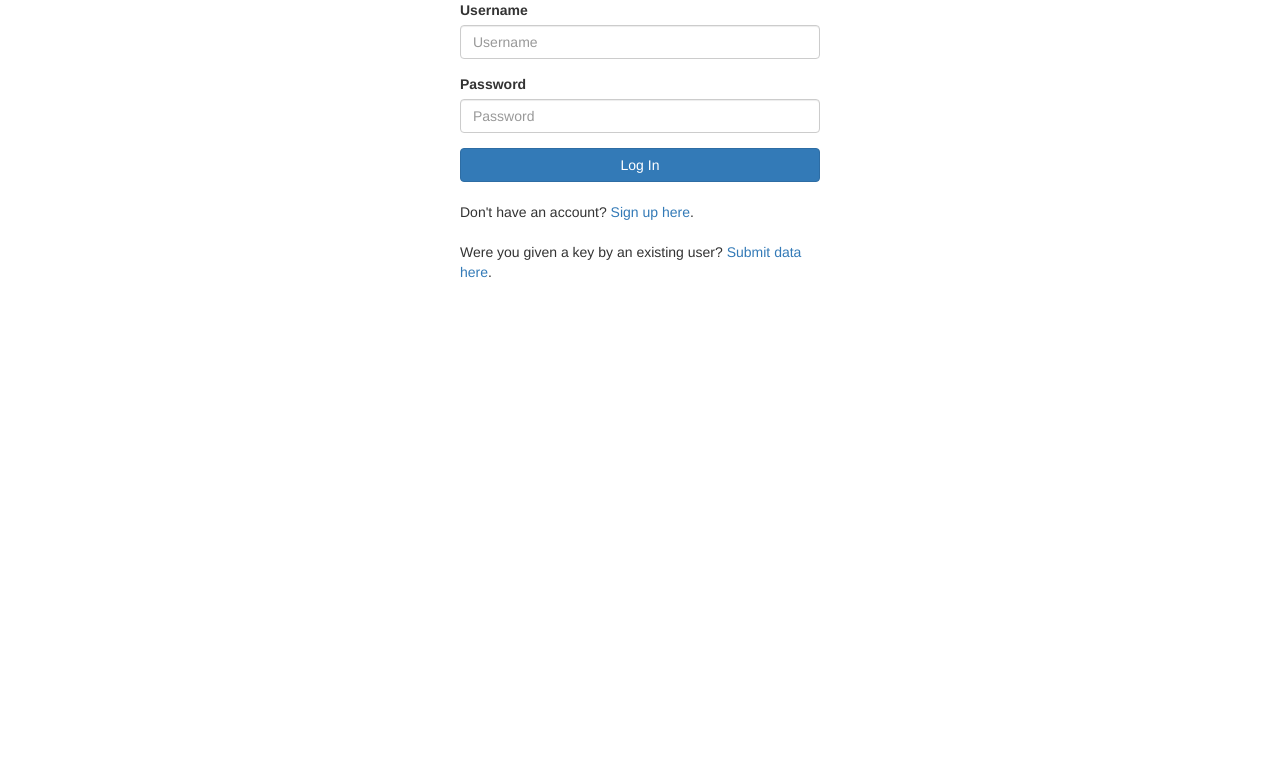
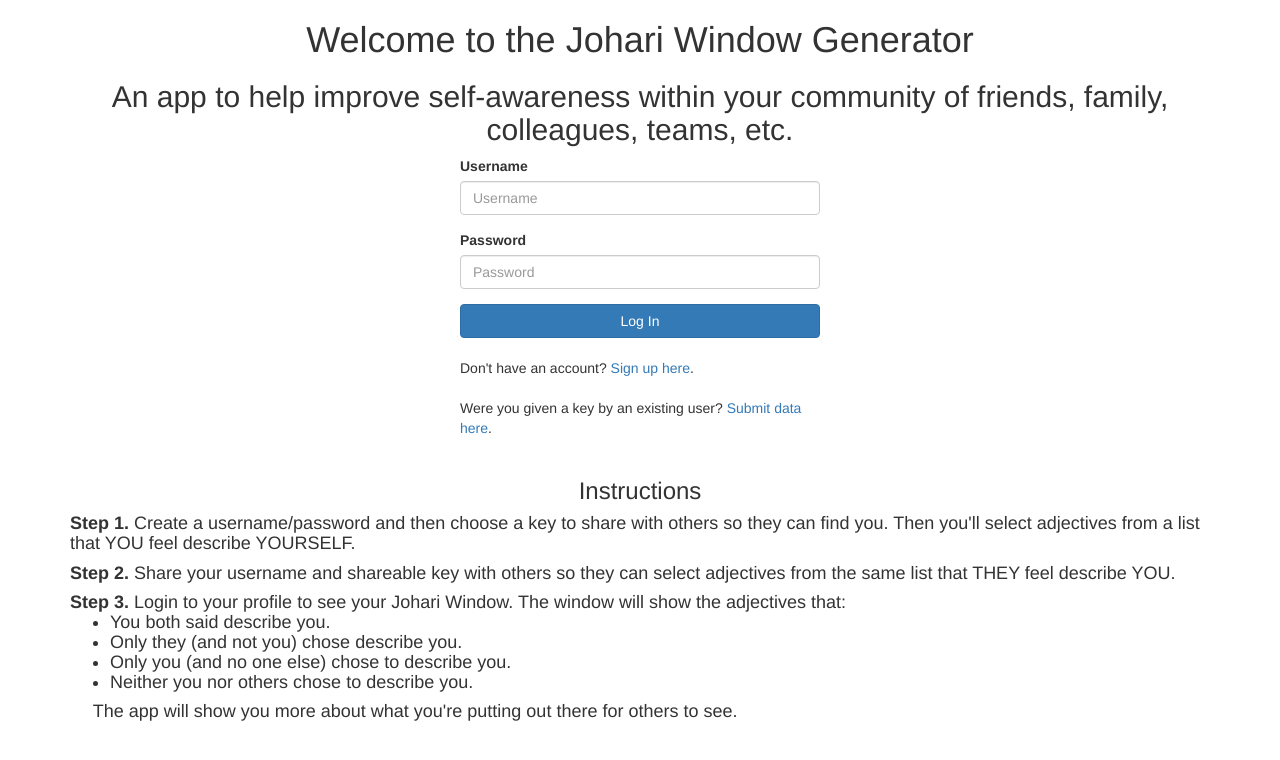
Before and after one commit to zukohere/Johari-Window, a Flask app: page / in a window 1280 px wide. Shown: the top 760 px of the page. Run offline with Flask 2, Linux system fonts and the light colour scheme; some libraries are stand-ins or nearby versions.

Commit message:
instructions

```diff
--- a/templates/index.html
+++ b/templates/index.html
@@ -1,6 +1,8 @@
 {% extends "layout.html" %}
 {% block body %}
 <div class="container">
+    <center><h1>Welcome to the Johari Window Generator</h1></center>
+    <center><h2>An app to help improve self-awareness within your community of friends, family, colleagues, teams, etc.</h2></center>
     <div class="row">
         <div class="col-md-4 col-md-offset-4">
             <form method=POST action="{{ url_for('login') }}">
@@ -24,5 +26,17 @@
             </div>
         </div>
     </div>
+    <br>
+    <center><h3>Instructions</h3></center>
+    <h4><strong>Step 1. </strong> Create a username/password and then choose a key to share with others so they can find you. Then you'll select adjectives from a list that YOU feel describe YOURSELF.</h4>
+    <h4><strong>Step 2. </strong> Share your username and shareable key with others so they can select adjectives from the same list that THEY feel describe YOU.</h4>
+    <h4><strong>Step 3. </strong> Login to your profile to see your Johari Window. The window will show the adjectives that:
+    <ul>
+        <li>You both said describe you.</li>
+        <li>Only they (and not you) chose describe you.</li>
+        <li>Only you (and no one else) chose to describe you.</li>
+        <li>Neither you nor others chose to describe you.</li>
+    </ul>
+    &emsp; The app will show you more about what you're putting out there for others to see.</h4>
 </div>
 {% endblock %}
```
